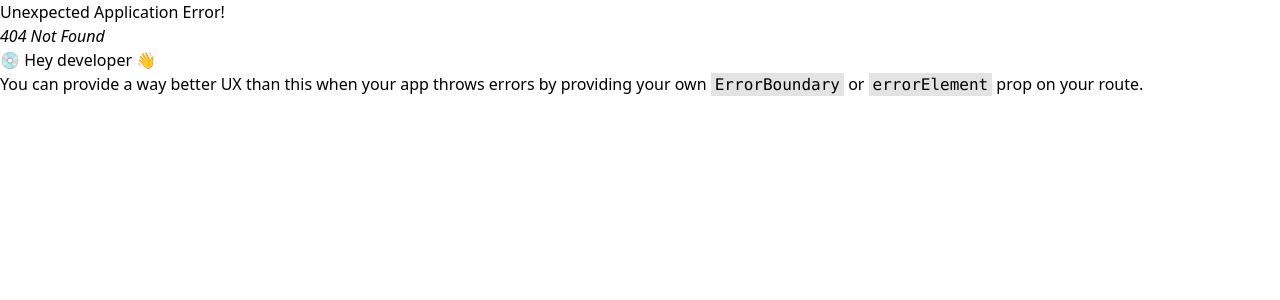
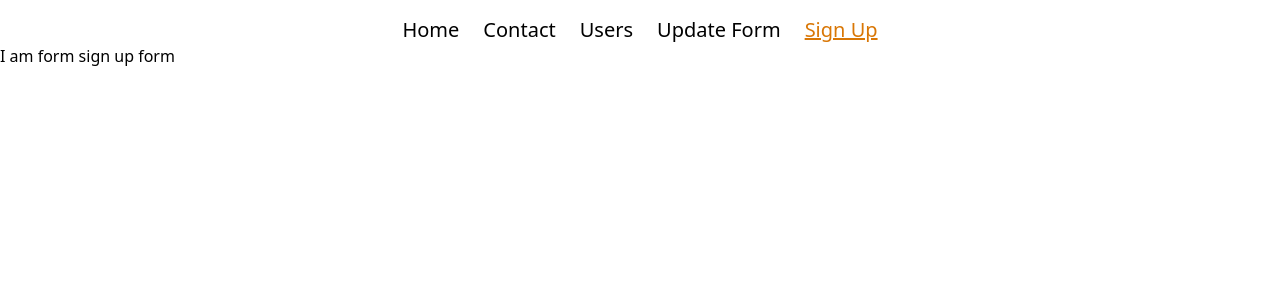
Before and after one commit to mh-shihan/react-router-recap, a React (Vite) app: page /signup in a window 1280 px wide. Before the commit this address had no page. Shown: the top 300 px of the page. Built offline with nearby package versions, Linux system fonts and the light colour scheme.

Commit message:
Add navlink active style

```diff
--- a/src/components/header/Header.jsx
+++ b/src/components/header/Header.jsx
@@ -1,11 +1,48 @@
-import { Link } from "react-router-dom";
+import { NavLink } from "react-router-dom";
 
 const Header = () => {
   return (
     <div className="text-xl flex gap-6 justify-center mt-4  ">
-      <Link to="/">Home</Link>
-      <Link to="/contact">Contact</Link>
-      <Link to="/users">Users</Link>
+      <NavLink
+        className={({ isActive }) =>
+          isActive ? "text-amber-600 underline" : ""
+        }
+        to="/"
+      >
+        Home
+      </NavLink>
+      <NavLink
+        className={({ isActive }) =>
+          isActive ? "text-amber-600 underline" : ""
+        }
+        to="/contact"
+      >
+        Contact
+      </NavLink>
+      <NavLink
+        className={({ isActive }) =>
+          isActive ? "text-amber-600 underline" : ""
+        }
+        to="/users"
+      >
+        Users
+      </NavLink>
+      <NavLink
+        className={({ isActive }) =>
+          isActive ? "text-amber-600 underline" : ""
+        }
+        to="/update-form"
+      >
+        Update Form
+      </NavLink>
+      <NavLink
+        className={({ isActive }) =>
+          isActive ? "text-amber-600 underline" : ""
+        }
+        to="/signup"
+      >
+        Sign Up
+      </NavLink>
     </div>
   );
 };
--- a/src/components/home/Home.jsx
+++ b/src/components/home/Home.jsx
@@ -5,6 +5,9 @@ const Home = () => {
   return (
     <div>
       <Header></Header>
+      {/* <h1 className="text-5xl mt-10 text-emerald-600 font-bold text-center">
+        This Home Page
+      </h1> */}
       {<Outlet></Outlet>}
     </div>
   );
--- /dev/null
+++ b/src/components/reusable-form/ReusableForm.jsx
@@ -0,0 +1,15 @@
+const ReusableForm = () => {
+  return (
+    <div>
+      <form>
+        <input type="text" name="name" />
+        <br />
+        <input type="password" name="password" />
+        <br />
+        <input type="submit" value="Submit" />
+      </form>
+    </div>
+  );
+};
+
+export default ReusableForm;
--- /dev/null
+++ b/src/components/signup/SignUp.jsx
@@ -0,0 +1,9 @@
+const SignUp = () => {
+  return (
+    <div>
+      <h1>I am form sign up form</h1>
+    </div>
+  );
+};
+
+export default SignUp;
--- /dev/null
+++ b/src/components/update-form/UpdateForm.jsx
@@ -0,0 +1,9 @@
+const UpdateForm = () => {
+  return (
+    <div>
+      <h1>I am from Update form</h1>
+    </div>
+  );
+};
+
+export default UpdateForm;
```
Also changed, not shown: src/main.jsx (+10 -0 lines).
